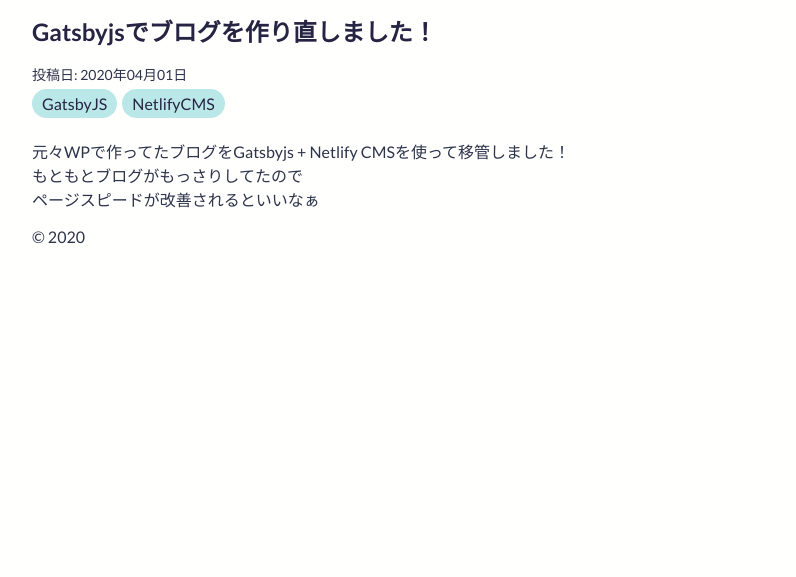
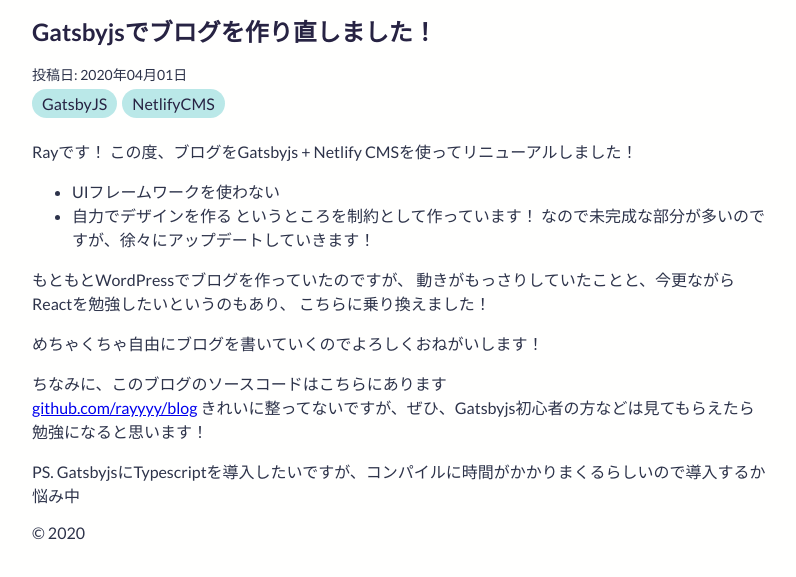
Before and after one commit to rayyyy/old-blog, a Gatsby site: page /blog/2020-04-01-gatsby-renewal in a window 1280 px wide. Shown: the part 67-644 px from the top of the page, without its empty margins (240-1036 px from the left). Built offline with nearby package versions, Linux system fonts and the light colour scheme; Gatsby itself is replaced by a stand-in of ours.

Commit message:
Update Blog “2020-04-01-gatsby-renewal”

```diff
--- a/src/pages/blog/2020-04-01-gatsby-renewal.md
+++ b/src/pages/blog/2020-04-01-gatsby-renewal.md
@@ -7,6 +7,22 @@
   - GatsbyJS
   - NetlifyCMS
 ---
-元々WPで作ってたブログをGatsbyjs + Netlify CMSを使って移管しました！\
-もともとブログがもっさりしてたので\
-ページスピードが改善されるといいなぁ
+Rayです！
+この度、ブログをGatsbyjs + Netlify CMSを使ってリニューアルしました！
+* UIフレームワークを使わない
+* 自力でデザインを作る
+というところを制約として作っています！
+なので未完成な部分が多いのですが、徐々にアップデートしていきます！
+
+もともとWordPressでブログを作っていたのですが、
+動きがもっさりしていたことと、今更ながらReactを勉強したいというのもあり、
+こちらに乗り換えました！
+
+めちゃくちゃ自由にブログを書いていくのでよろしくおねがいします！
+
+ちなみに、このブログのソースコードはこちらにあります
+[github.com/rayyyy/blog](https://github.com/rayyyy/blog)
+きれいに整ってないですが、ぜひ、Gatsbyjs初心者の方などは見てもらえたら勉強になると思います！
+
+PS.
+GatsbyjsにTypescriptを導入したいですが、コンパイルに時間がかかりまくるらしいので導入するか悩み中
```
